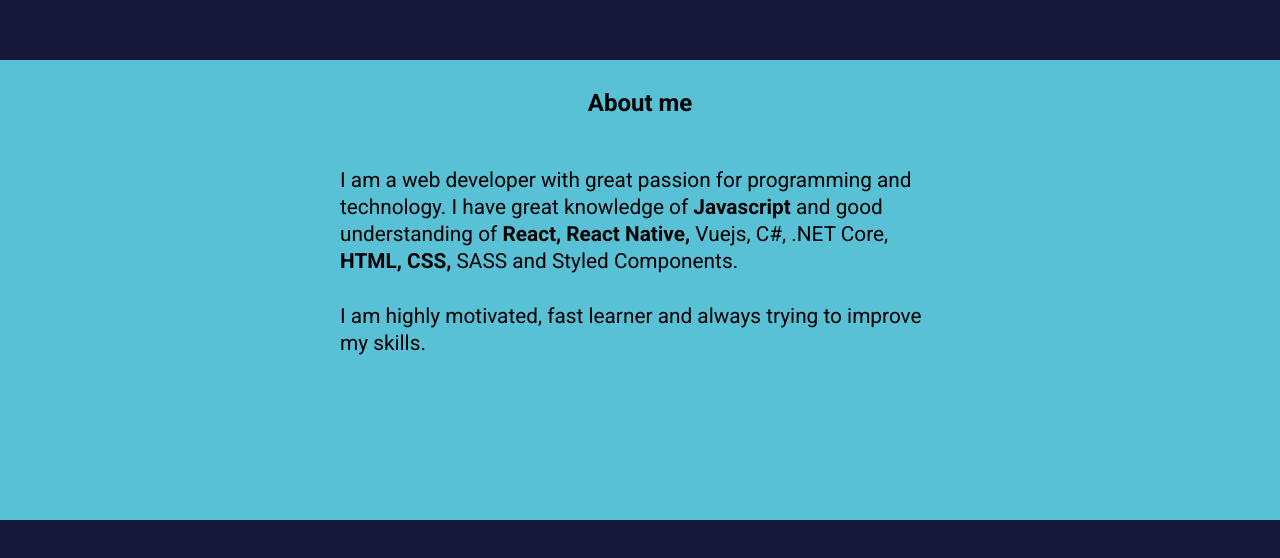
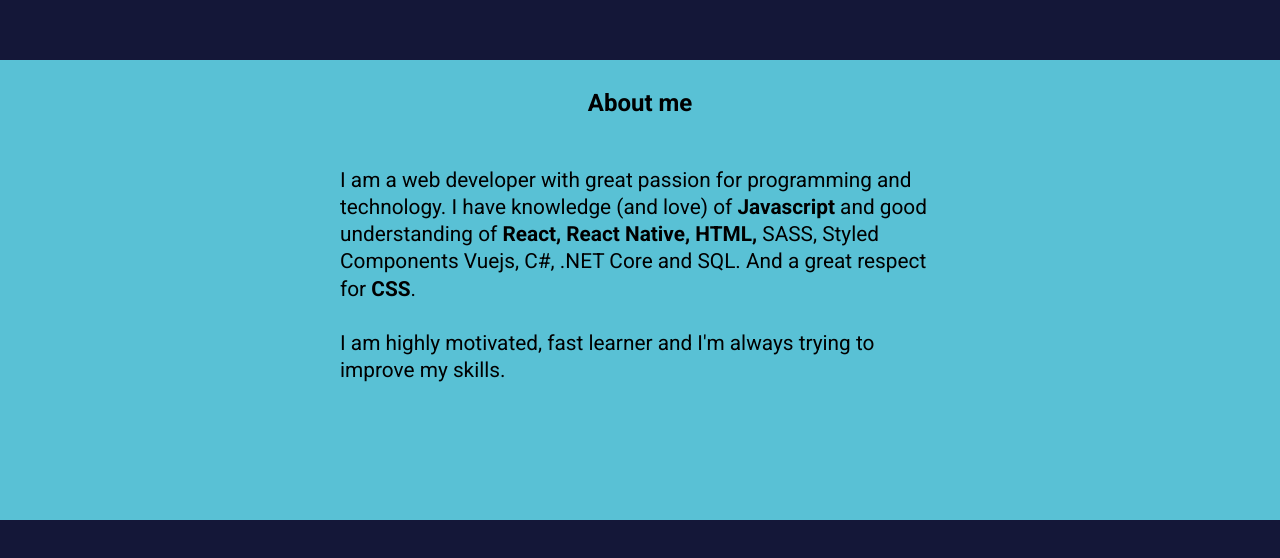
Before and after one commit to PauloVAlves/portfolio, a React (Create React App) app: page / in a window 1280 px wide. Shown: the part 698-1256 px from the top of the page. Built offline with nearby package versions, Linux system fonts and the light colour scheme.

Commit message:
Change the order of the technologies that I know

```diff
--- a/src/components/sections/About.jsx
+++ b/src/components/sections/About.jsx
@@ -9,14 +9,15 @@
       <div className='about-me-text'>
         <p>
           I am a web developer with great passion for programming and
-          technology. I have great knowledge of <strong>Javascript</strong> and
-          good understanding of <strong>React, React Native,</strong> Vuejs, C#,
-          .NET Core, <strong>HTML, CSS,</strong> SASS and Styled Components.
+          technology. I have knowledge (and love) of <strong>Javascript</strong>{' '}
+          and good understanding of <strong>React, React Native, HTML, </strong>{' '}
+          SASS, Styled Components Vuejs, C#, .NET Core and SQL. And a great
+          respect for <strong>CSS</strong>.
         </p>
         <br />
         <p>
-          I am highly motivated, fast learner and always trying to improve my
-          skills.
+          I am highly motivated, fast learner and I'm always trying to improve
+          my skills.
         </p>
       </div>
     </AboutMe>
```
